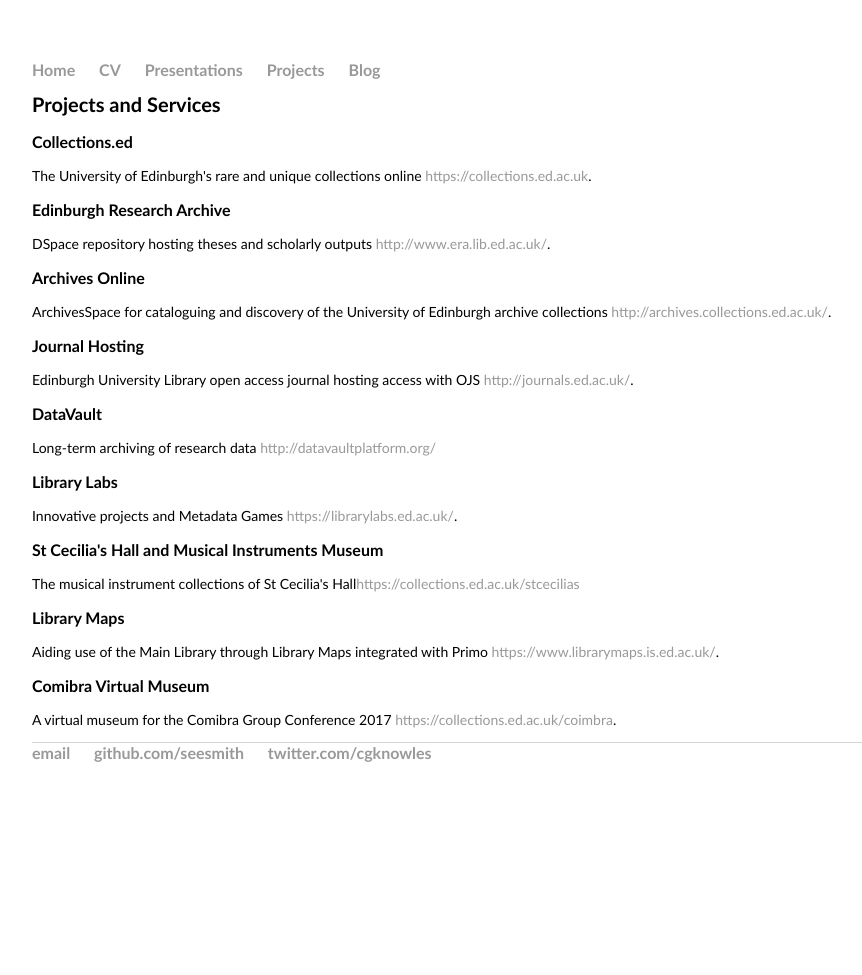
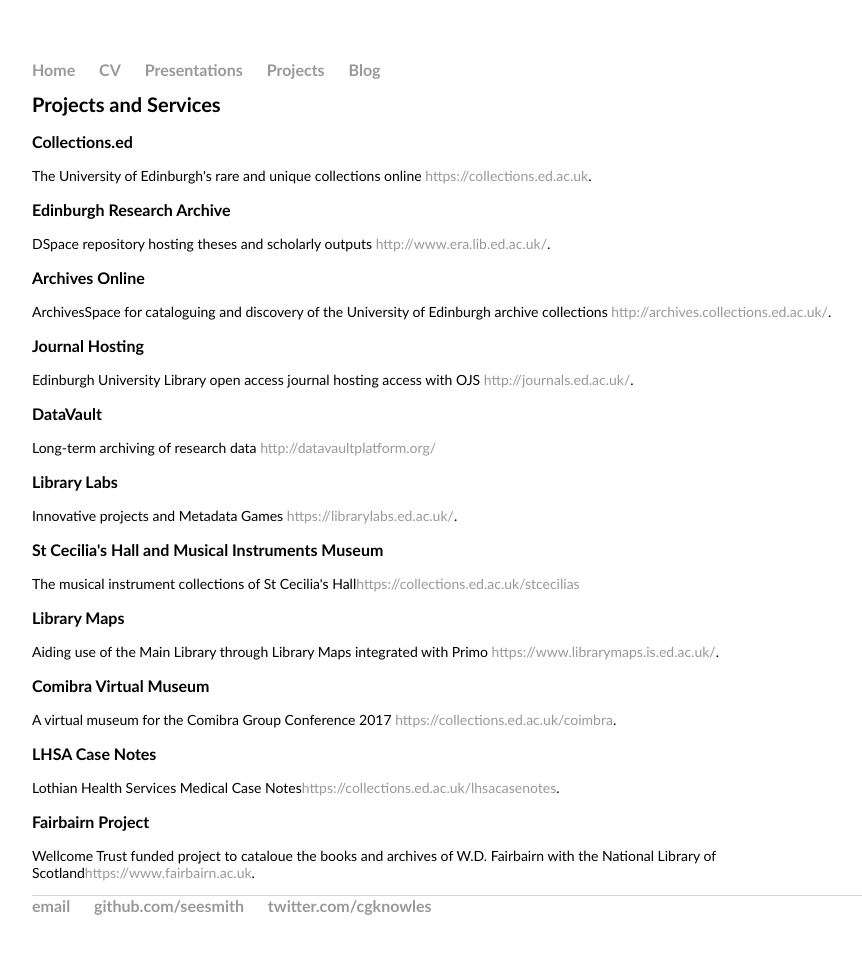
Before and after one commit to seesmith/seesmith.github.io, a Jekyll site: the page built from projects/index.html, in a window 1280 px wide. Shown: the whole page, without its empty margins (160-1022 px from the left). Built offline with Jekyll 4.4.1, drawn with Linux system fonts in a browser that asks for light colours; before the commit the page ends 900 px from its top, so only the background shows below that.

Commit message:
Update index.html

```diff
--- a/projects/index.html
+++ b/projects/index.html
@@ -31,5 +31,11 @@
 	<h3>Comibra Virtual Museum</h3>
 	<p>A virtual museum for the Comibra Group Conference 2017 <a href="https://collections.ed.ac.uk/coimbra">https://collections.ed.ac.uk/coimbra</a>.</p>
 
+	<h3>LHSA Case Notes</h3>
+	<p>Lothian Health Services Medical Case Notes<a href="https://collections.ed.ac.uk/lhsacasenotes">https://collections.ed.ac.uk/lhsacasenotes</a>.</p>
+
+	<h3>Fairbairn Project</h3>
+	<p>Wellcome Trust funded project to cataloue the books and archives of W.D. Fairbairn with the National Library of Scotland<a href="https://www.fairbairn.ac.uk">https://www.fairbairn.ac.uk</a>.</p>
+
 
 </div><!-- /.blurb -->
```
